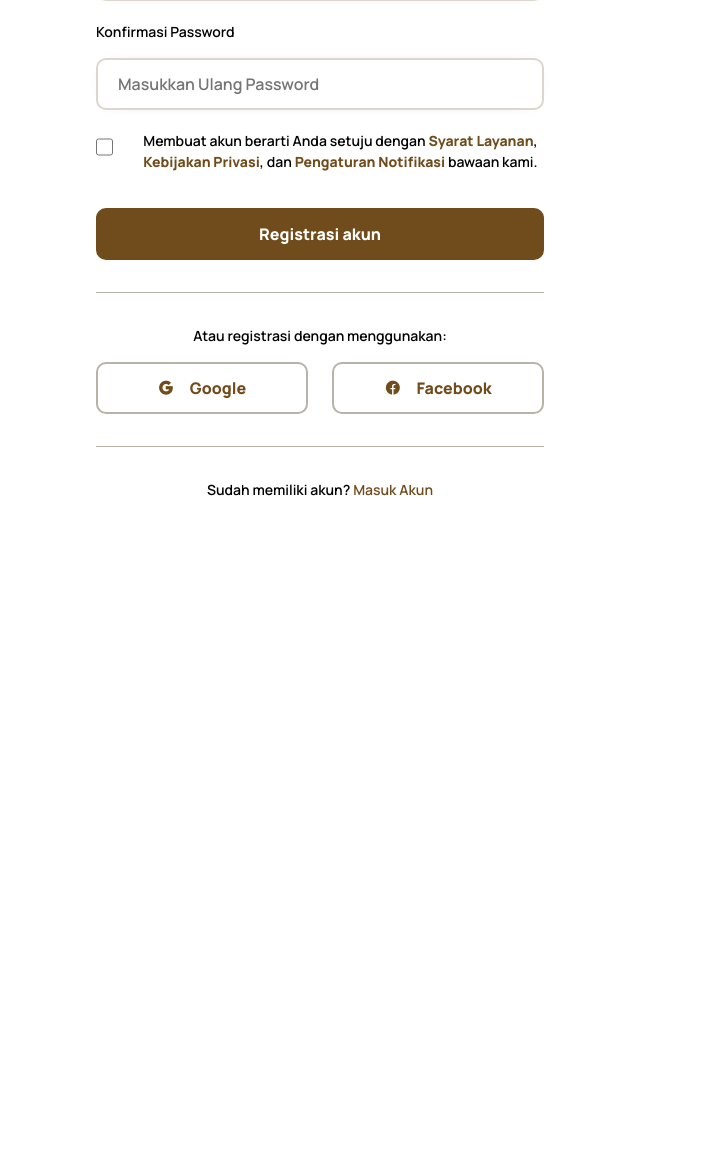
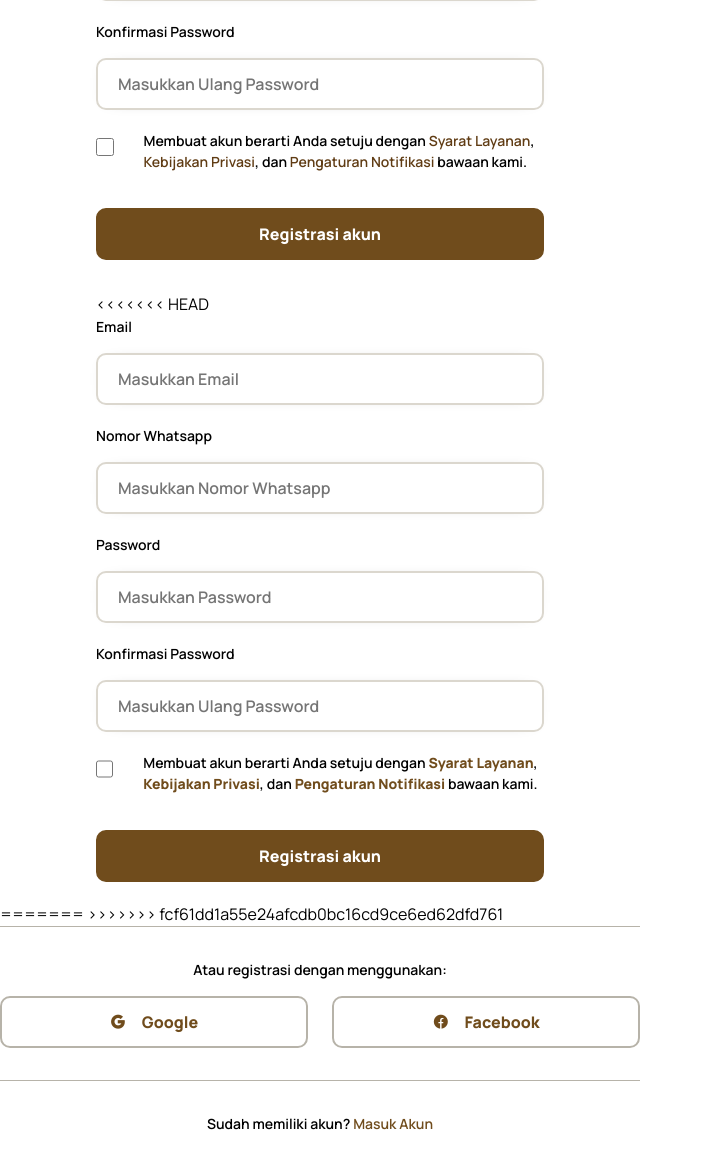
Before and after one commit to khoiruuuls/kbc-build-with-CI3, a CodeIgniter app: page /kbc-build/index.php/signcontroller/signup in a window 1280 px wide. Shown: the part 801-1951 px from the top of the page, without its empty margins (0-703 px from the left). Before the commit the page ends 1297 px from the top, so only its background shows below. Run offline with CodeIgniter, Linux system fonts and the light colour scheme; data that the repository does not hold is empty.

Commit message:
perubahan di css

```diff
--- a/application/views/auth/sign-in.php
+++ b/application/views/auth/sign-in.php
@@ -35,12 +35,7 @@
                             </div>
                             <a href="hello.php" class="d-flex flex-row-reverse mb-3 ">Lupa Password ?</a>
                             <button type="submit" name="submit" class="log-primary-button">Masuk</button>
-
                         </div>
-                        <a href="hello.php" class="d-flex flex-row-reverse mb-3 ">Lupa Password ?</a>
-                        <a href="index.php">
-                            <button class="log-primary-button">Masuk</button>
-                        </a>
                         </form>
                     </div>
                     <div class="log-with text-center">
--- a/application/views/auth/sign-up.php
+++ b/application/views/auth/sign-up.php
@@ -33,26 +33,55 @@
                         <p>Selamat datang! Silakan isi formulir pendaftaran di bawah ini untuk membuat akun Anda.</p>
                     </div>
                     <form action="<?= base_url().'SignController/RegisterUser'; ?>" method="POST" >
-                    <div class="form-log">
-                        <div class="form-input">
-                            <p>Nama Lengkap</p>
-                            <input class="log-input" type="text" placeholder="Masukkan Nama Lengkap" >
-                            <?= form_error('name', '<small class="text-danger pl-3">', '</small>'); ?>
+                        <div class="form-log">
+                            <div class="form-input">
+                                <p>Nama Lengkap</p>
+                                <input class="log-input" name="name" type="text" placeholder="Masukkan Nama Lengkap" >
+                                <?= form_error('name', '<small class="text-danger pl-3">', '</small>'); ?>
+                            </div>
+                            <div class="form-input">
+                                <p>Email</p>
+                                <input class="log-input" name="email" type="text" placeholder="Masukkan Email" >
+                                <?= form_error('email', '<small class="text-danger pl-3">', '</small>'); ?>
+                            </div>
+                            <div class="form-input">
+                                <p>Nomor Whatsapp</p>
+                                <input class="log-input" name="noHp" type="text" placeholder="Masukkan Nomor Whatsapp" >
+                                <?= form_error('noHp', '<small class="text-danger pl-3">', '</small>'); ?>
+                            </div>
+                            <div class="form-input">
+                                <p>Password</p>
+                                <input class="log-input" name="password" type="password" placeholder="Masukkan Password" >
+                                <?= form_error('password', '<small class="text-danger pl-3">', '</small>'); ?>
+                            </div>
+                            <div class="form-input">
+                                <p>Konfirmasi Password</p>
+                                <input class="log-input" name="konfirmasi" type="password" placeholder="Masukkan Ulang Password" >
+                            </div>
+                            <div class="checkbox-input">
+                                <input class="checkbox-pop" type="checkbox" name="cek" id="check2"/>
+                                <p>Membuat akun berarti Anda setuju dengan
+                                    <a class="agreement">Syarat Layanan</a>,
+                                    <a class="agreement">Kebijakan Privasi</a>, dan
+                                    <a class="agreement">Pengaturan Notifikasi</a> bawaan kami.
+                                </p>
+                            </div>
+
+                            <button type="submit" class="log-primary-button">Registrasi akun</button>
+
                         </div>
+<<<<<<< HEAD
                         <div class="form-input">
                             <p>Email</p>
                             <input class="log-input" type="text" placeholder="Masukkan Email" >
-                            <?= form_error('email', '<small class="text-danger pl-3">', '</small>'); ?>
                         </div>
                         <div class="form-input">
                             <p>Nomor Whatsapp</p>
                             <input class="log-input" type="text" placeholder="Masukkan Nomor Whatsapp" >
-                            <?= form_error('noHp', '<small class="text-danger pl-3">', '</small>'); ?>
                         </div>
                         <div class="form-input">
                             <p>Password</p>
                             <input class="log-input" type="password" placeholder="Masukkan Password" >
-                            <?= form_error('password', '<small class="text-danger pl-3">', '</small>'); ?>
                         </div>
                         <div class="form-input">
                             <p>Konfirmasi Password</p>
@@ -70,7 +99,10 @@
                             <button class="log-primary-button">Registrasi akun</button>
                         </a>
                     </div>
+=======
+
                     </form>
+>>>>>>> fcf61dd1a55e24afcdb0bc16cd9ce6ed62dfd761
                     <div class="log-with text-center">
                         <p>Atau registrasi dengan menggunakan:</p>
                         <div class="row">
```
